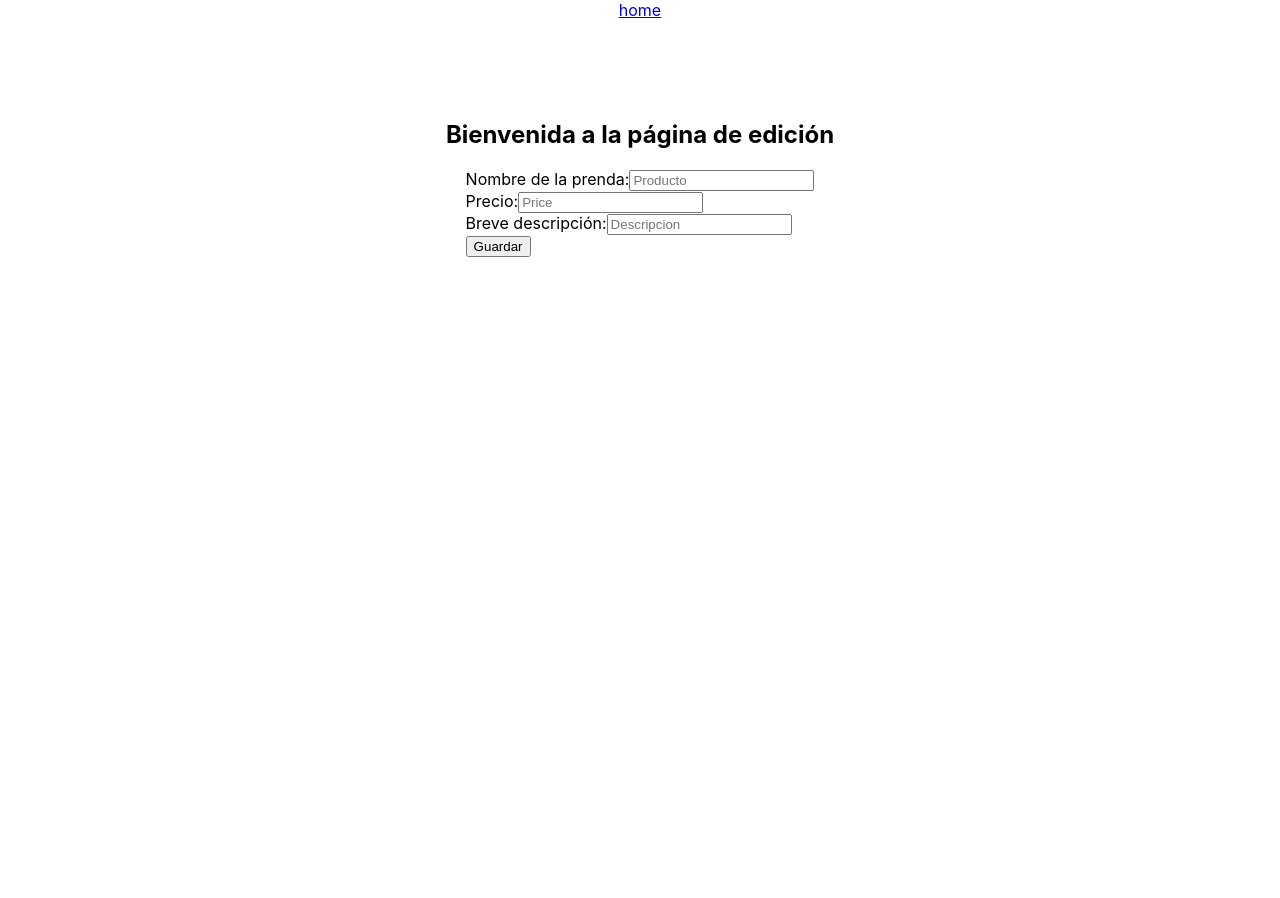
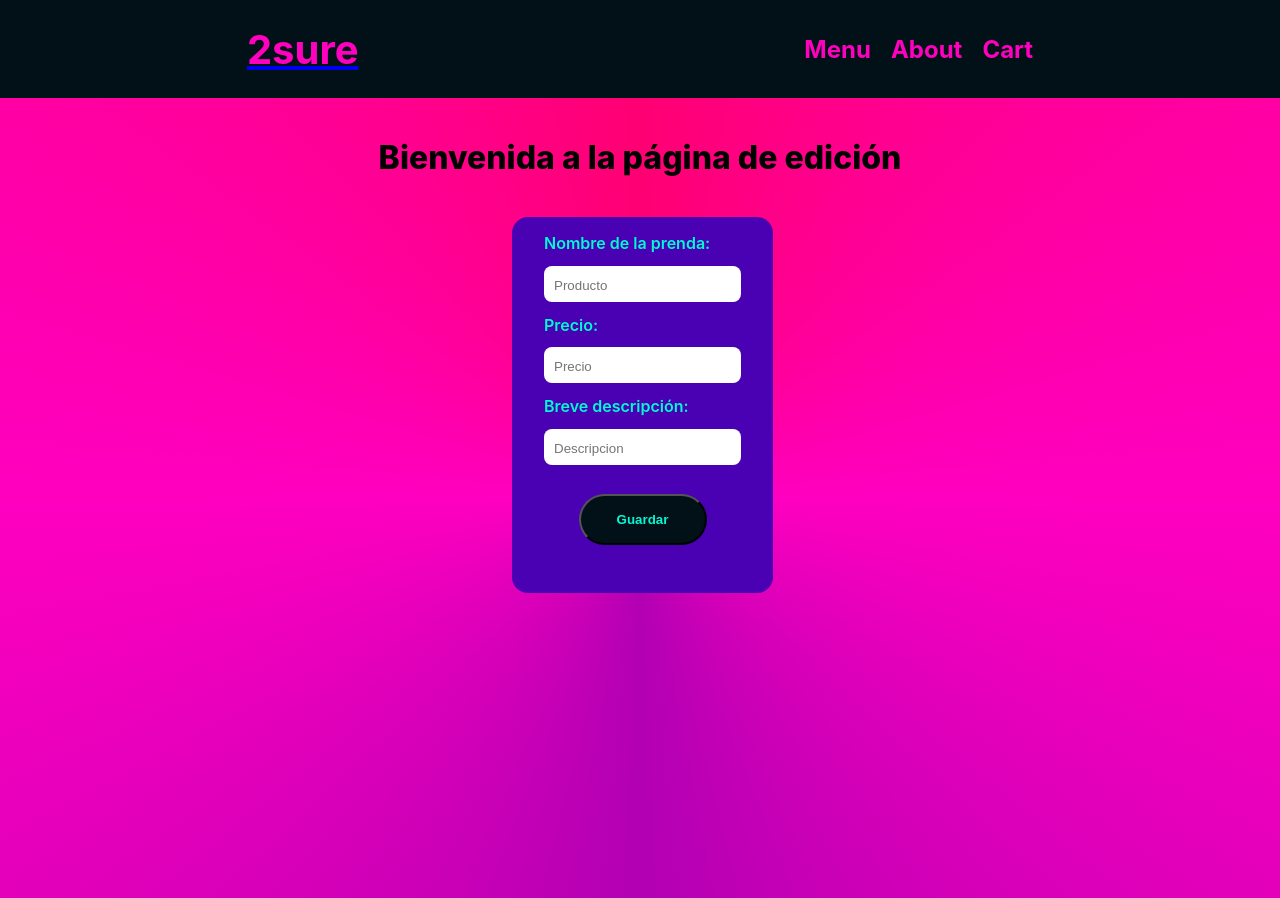
Before and after one commit to quirkyexplorer/shop_site, a React (Create React App) app in the folder front-end/: page /edit in a window 1280 px wide. Before the commit the page ends 800 px from the top, so only its background shows below. Built offline with nearby package versions, Linux system fonts and the light colour scheme; what @uploadcare/blocks would draw is missing.

Commit message:
'finished with css for edit page'

```diff
--- a/front-end/src/App.js
+++ b/front-end/src/App.js
@@ -1,11 +1,13 @@
 import { BrowserRouter as Router, Routes, Route, Link } from 'react-router-dom';
 import EditPage from "./pages/EditPage";
 import Home from "./pages/Home";
+import Navigation from './navigation/Navigation';
 
 function App() {
   return (
     <div className="App">
       <Router>
+      <Navigation/>
         <Routes>
           <Route path="/"  element={<Home />} />
           <Route path="/edit" element={<EditPage />} />
--- a/front-end/src/pages/EditPage.js
+++ b/front-end/src/pages/EditPage.js
@@ -4,17 +4,87 @@ import * as LR from "@uploadcare/blocks";
 import styled from "styled-components";
 LR.registerBlocks(LR);
 
+/*
+  color scheme
+  hot pink hsl(315, 100%, 50%);
+  dark pink hsl(300, 100%, 35%);
+  red pink hsl(333, 100%, 50%);
+  light purple hsl(265, 100%, 50%);
+  dark purple hsl(265, 100%, 35%);
+  dark blue hsl(198, 82%, 5%).
+  light teal hsl(171, 100%, 49%)
+*/
+
 const EditPageWrapper = styled.div`
+  height: 100vh;
+  background: conic-gradient(
+    from 180deg at 50% 50%,
+    hsl(300, 100%, 35%),
+    hsl(315, 100%, 50%),
+    hsl(333, 100%, 50%),
+    hsl(315, 100%, 50%),
+    hsl(300, 100%, 35%)
+    );
+  position: relative;
+`;
+
+const Title = styled.div`
+  font-size: 2rem;
+  font-weight: 800;
+  display: flex;
+  justify-content:center;
+  padding: 40px;
+`;
+
+
+const FormWrapper = styled.div`
+  position: absolute;
+  left: 40%;
   display: flex;
   align-items: center;
   flex-direction: column;
+  justify-content: center;
+  height: fit-content;
+  padding: 1rem 2rem;
+  width: fit-content;
+  background-color: hsl(265, 100%, 35%);
+  border-radius: 1rem;
 `;
 
+const InputWrapper = styled.div`
+  background-color: white;
+  padding: .5rem;
+  border-radius: .5rem;
+`
 const Form = styled.div`
-  /* display: flex;
+  color: hsl(171, 100%, 49%);
+  font-weight: 600;
+  display: flex;
+  gap: .8rem;
   flex-direction: column;
-  justify-content: center; */
+  justify-content: center;
+  padding-bottom: 2rem;
 `;
+
+const Input = styled.input`
+  //background-color: white;
+  border: none;
+  outline: none;
+`;
+
+const Button = styled.button`
+  margin-top: 1rem;
+  padding: 1rem;
+  width: 8rem;
+  align-self: center;
+  border-radius: 5rem;
+  background-color: hsl(198, 82%, 5%);
+  color: hsl(171, 100%, 49%);
+  font-weight: 600;
+
+`;
+
+
 
 export default function EditPage() {
   const dataOutputRef = useRef();
@@ -34,22 +104,30 @@ export default function EditPage() {
   }, [handleUploaderEvent]);
 
   return (
-    <EditPageWrapper>
-      <div style={{ height: 100 }}>
-        <Link to={"/"}>home</Link>
-      </div>
-      <h2>Bienvenida a la página de edición</h2>
-      <Form onSubmit={"handleSubmit"}>
+    <EditPageWrapper id="EditPageWrapper">
+
+      <Title id="div">Bienvenida a la página de edición</Title>
+
+
+      <FormWrapper id="FormWrapper">
+        <Form id="Form" onSubmit={"handleSubmit"}>
           Nombre de la prenda:
-        <input type={"text"} placeholder="Producto" value={""} />
-        <br />
+
+          <InputWrapper>
+            <Input type={"text"} placeholder="Producto" value={""} />
+          </InputWrapper>
+
+
           Precio:
-        <input type={"text"} placeholder="Price" value={""} />
-        <br />
+          <InputWrapper>
+            <Input type={"text"} placeholder="Precio" value={""} />
+          </InputWrapper>
+
           Breve descripción:
-        <input type={"text"} placeholder="Descripcion" value={""} />
-        <br />
-        <button type="submit">Guardar</button>
+          <InputWrapper>
+            <Input type={"text"} placeholder="Descripcion" value={""} />
+          </InputWrapper>
+          <Button id='Button' type="submit">Guardar</Button >
         </Form>
 
         <lr-config
@@ -77,6 +155,9 @@ export default function EditPage() {
           ></lr-data-output>
         </lr-file-uploader-regular>
 
+      </FormWrapper>
+
+
       <div>
         {files.map((file) => (
           <img key={file.uuid} src={file.cdnUrl} alt="Preview" />
--- a/front-end/src/pages/Home.js
+++ b/front-end/src/pages/Home.js
@@ -7,7 +7,6 @@ import HeroSection from './HeroSection';
 export default function Home() {
   return (
     <div>
-      <Navigation/>
       <HeroSection/>
       <Carrousel/>
     </div>
```
Lines whose indentation alone changed are shown as unchanged.
